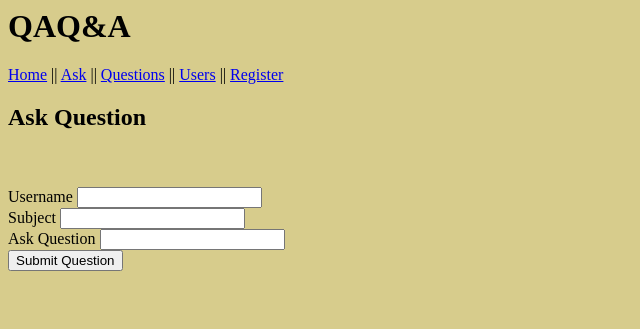
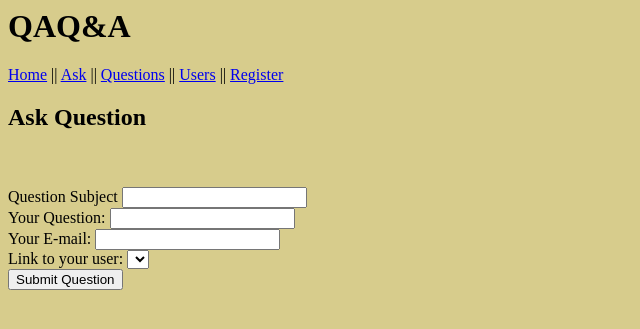
Before and after one commit to 0xUO/qa-project, a Flask app: page /ask in a window 1280 px wide. Shown: the top 329 px of the page, without its empty margins (0-640 px from the left). Run offline with Flask 2, Linux system fonts and the light colour scheme; lists and menus that the app fills with data are empty.

Commit message:
all pages and functionality added

```diff
--- a/application/forms.py
+++ b/application/forms.py
@@ -1,5 +1,6 @@
+from xmlrpc.client import Boolean
 from flask_wtf import FlaskForm
-from wtforms import StringField, SelectField, DateField, SubmitField, PasswordField
+from wtforms import StringField, SelectField, DateField, SubmitField, PasswordField, BooleanField
 from wtforms.validators import DataRequired, ValidationError
 from datetime import date
 from application.models import Question, User
@@ -10,7 +11,8 @@ class CreateUser(FlaskForm):
     submit = SubmitField('Submit')
 
 class AskQuestion(FlaskForm):
-    username = StringField('Username', validators=[DataRequired()])
-    subject = StringField('Subject')
-    ask_question = StringField('Ask Question', validators=[DataRequired()])
+    subject = StringField('Question Subject')
+    ask_question = StringField('Your Question: ', validators=[DataRequired()])
+    email = StringField('Your E-mail: ', validators=[DataRequired()])
+    asked_by_id = SelectField('Link to your user: ', choices=[], validators=[DataRequired()])
     submit = SubmitField('Submit Question')
--- a/application/routes.py
+++ b/application/routes.py
@@ -2,7 +2,6 @@ from flask import redirect, url_for, render_template, request
 from application import app, db
 from application.models import User, Question
 from application.forms import CreateUser, AskQuestion
-from application.forms import CreateUser
 
 @app.route('/')
 def index():
@@ -14,7 +13,7 @@ def register():
     if request.method == 'POST':
         username = form.username.data
         password = form.password.data
-        new_user = CreateUser(username = username, password = password)
+        new_user = User(username = username, password = password)
         db.session.add(new_user)
         db.session.commit()
         return redirect(url_for('users'))
@@ -23,11 +22,14 @@ def register():
 @app.route('/ask', methods=['GET', 'POST'])
 def ask():
     form = AskQuestion()
+    users = User.query.all()
+    form.asked_by_id.choices.extend((user.id, user.username)for user in users)
     if request.method == 'POST':
-        username = form.username.data
         subject = form.subject.data
         ask_question = form.ask_question.data
-        new_question = Question(username = username, subject = subject, ask_question = ask_question)
+        email = form.email.data
+        id = form.asked_by_id.data
+        new_question = Question(subject = subject, ask_question = ask_question, email = email, answered = False, asked_by_id = id)
         db.session.add(new_question)
         db.session.commit()
         return redirect(url_for('questions'))
@@ -36,9 +38,46 @@ def ask():
 @app.route('/questions', methods=['GET', 'POST'])
 def questions():
     quest = Question.query.all()
-    return render_template('questions.html', q = quest)
+    return render_template('questions.html', qs = quest)
 
 @app.route('/users', methods=['GET', 'POST'])
 def users():
     list_users = User.query.all()
     return render_template('users.html', lst = list_users)
+
+@app.route('/update/<int:q_id>')
+def update(q_id):
+    question = Question.query.get(q_id)
+    question.answered = not question.answered
+    db.session.commit()
+    return redirect(url_for('questions'))
+
+@app.route('/delete/<int:q_id>')
+def delete(q_id):
+    question = Question.query.get(q_id)
+    db.session.delete(question)
+    db.session.commit()
+    return redirect(url_for('questions'))
+
+
+#----------------------------------------------------------
+# @app.route('/users/delete/<int:i>')
+# def delete_user(i):
+#     users = User.query.get(i)
+#     db.session.delete(users)
+#     db.session.commit()
+#     return redirect(url_for('users'))
+
+# @app.route('/delete/<int:i>')
+# def delete3(i):
+#     question = Question.query.get(i)
+#     db.session.delete(question)
+#     db.session.commit()
+#     return redirect(url_for('users'))
+
+# @app.route('/questions/delete_question/<int:q_id>')
+# def delete(q_id):
+#     question = Question.query.filter_by(id=q_id).first()
+#     db.session.delete(question)
+#     db.session.commit()
+#     return redirect(url_for('questions'))
--- a/application/templates/ask.html
+++ b/application/templates/ask.html
@@ -6,11 +6,13 @@
     <form method="POST" action="">
         {{ form.hidden_tag() }}
         <br>
-        {{ form.username.label }} {{ form.username }}
-        <br>
         {{ form.subject.label }} {{ form.subject }}
         <br>
         {{ form.ask_question.label }} {{ form.ask_question }}
+        <br>
+        {{ form.email.label }} {{ form.email }}
+        <br>
+        {{ form.asked_by_id.label }} {{ form.asked_by_id }}
         <br>
         {{ form.submit }}
 
--- a/application/templates/users.html
+++ b/application/templates/users.html
@@ -1,6 +1,8 @@
 {% extends 'layout.html' %}
 {% block body %}
         <h2>Users</h2>
-        {{ lst }}
+        {% for u in lst %}
+        {{ u.__str__() }}
         <br>
+        {% endfor %}
 {% endblock body %}
```
Also changed, not shown: application/models.py (+10 -5 lines), application/templates/questions.html (+6 -1 lines), myextras.txt (deleted, +0 -13 lines), pastebin.py (added, +36 -0 lines).
